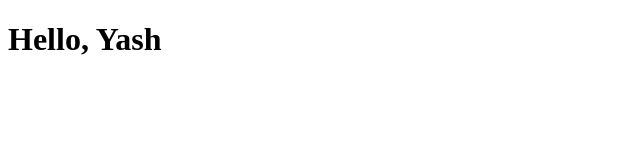
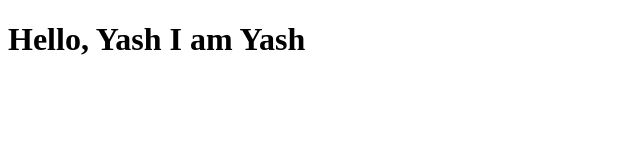
Before and after one commit to yashshinde8585/GitDemo, a plain HTML site: page index.html in a window 1280 px wide. Shown: the whole page, without its empty margins (0-640 px from the left). Drawn offline with Linux system fonts and the light colour scheme.

Commit message:
add both file

```diff
--- a/index.html
+++ b/index.html
@@ -6,6 +6,6 @@
     <title>Document</title>
   </head>
   <body>
-    <h1>Hello, Yash</h1>
+    <h1>Hello, Yash I am Yash</h1>
   </body>
 </html>
--- /dev/null
+++ b/main.js
@@ -0,0 +1,2 @@
+var a = 10;
+console.log(a);
```
